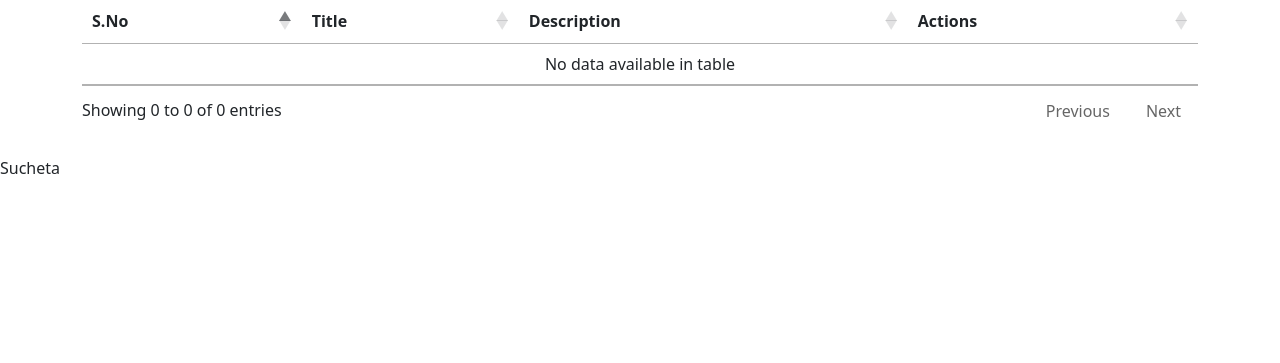
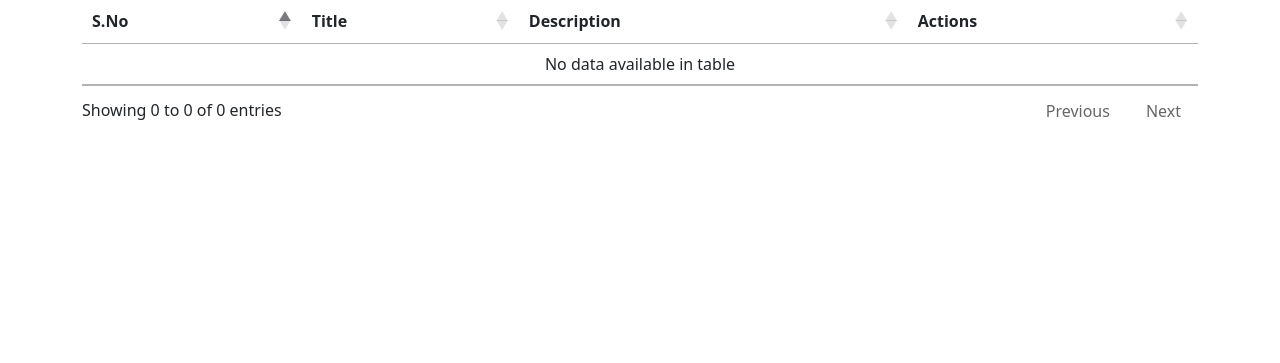
Before and after one commit to Sucheta8976/Crud-application, a PHP site: page /index.php in a window 1280 px wide. Shown: the part 437-800 px from the top of the page. Run offline with PHP 8.4, Linux system fonts and the light colour scheme; data that the repository does not hold is empty; some libraries are stand-ins or nearby versions.

Commit message:
Update index.php

```diff
--- a/index.php
+++ b/index.php
@@ -293,7 +293,6 @@ else
       })
     })
     </script>
-	<footer><p>Sucheta</p></footer>
 </body>
 
 
```
